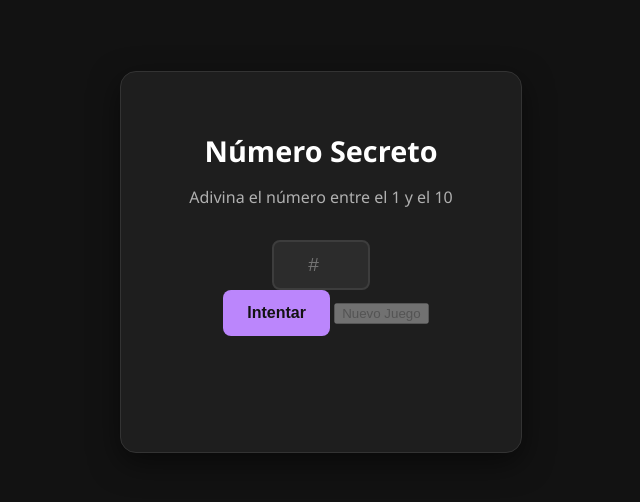
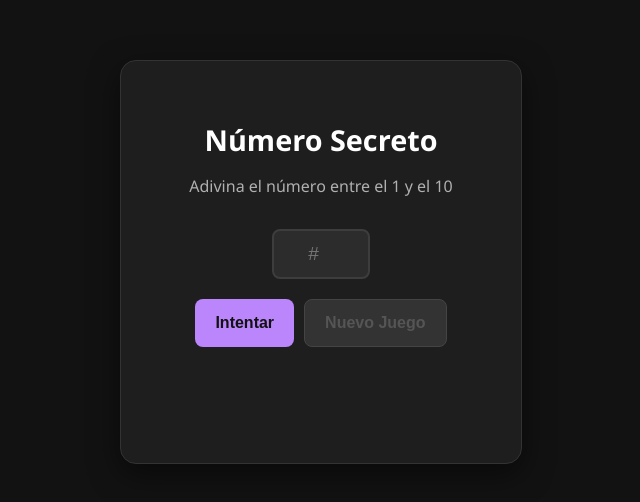
Before and after one commit to jossie0280/Numero-Magico, a plain HTML site: page index.html in a window 1280 px wide. Shown: the part 138-640 px from the top of the page, without its empty margins (319-959 px from the left). Drawn offline with Linux system fonts and the light colour scheme.

Commit message:
Update style.css

```diff
--- a/style.css
+++ b/style.css
@@ -8,7 +8,6 @@ body {
     height: 100vh;
     margin: 0;
 }
-
 
 .contenedor-juego {
     background-color: #1e1e1e;
@@ -31,7 +30,6 @@ p {
     margin-bottom: 2rem;
 }
 
-
 #entradaUsuario {
     background-color: #2c2c2c;
     border: 2px solid #3d3d3d;
@@ -43,28 +41,34 @@ p {
     text-align: center;
     outline: none;
     transition: all 0.3s ease;
-
+    margin-bottom: 20px;
     -moz-appearance: textfield;
 }
-
 
 #entradaUsuario:focus {
     border-color: #bb86fc;
     box-shadow: 0 0 8px rgba(187, 134, 252, 0.3);
 }
 
+.botones {
+    display: flex;
+    justify-content: center;
+    gap: 10px;
+}
+
+button {
+    padding: 14px 20px;
+    font-size: 1rem;
+    font-weight: bold;
+    border-radius: 8px;
+    cursor: pointer;
+    border: none;
+    transition: all 0.3s;
+}
 
 #botonIntentar {
     background-color: #bb86fc;
     color: #121212;
-    border: none;
-    padding: 14px 24px;
-    font-size: 1rem;
-    font-weight: bold;
-    border-radius: 8px;
-    cursor: pointer;
-    margin-left: 10px;
-    transition: transform 0.2s, background-color 0.3s;
 }
 
 #botonIntentar:hover {
@@ -76,6 +80,30 @@ p {
     transform: translateY(0);
 }
 
+#botonIntentar:disabled {
+    background-color: #555;
+    color: #888;
+    cursor: not-allowed;
+    transform: none;
+}
+
+#botonReiniciar {
+    background-color: #03dac6;
+    color: #121212;
+}
+
+#botonReiniciar:hover {
+    background-color: #01b4a4;
+    transform: translateY(-2px);
+}
+
+#botonReiniciar:disabled {
+    background-color: #333;
+    color: #555;
+    cursor: not-allowed;
+    transform: none;
+    border: 1px solid #444;
+}
 
 #mensaje {
     margin-top: 1.5rem;
```
